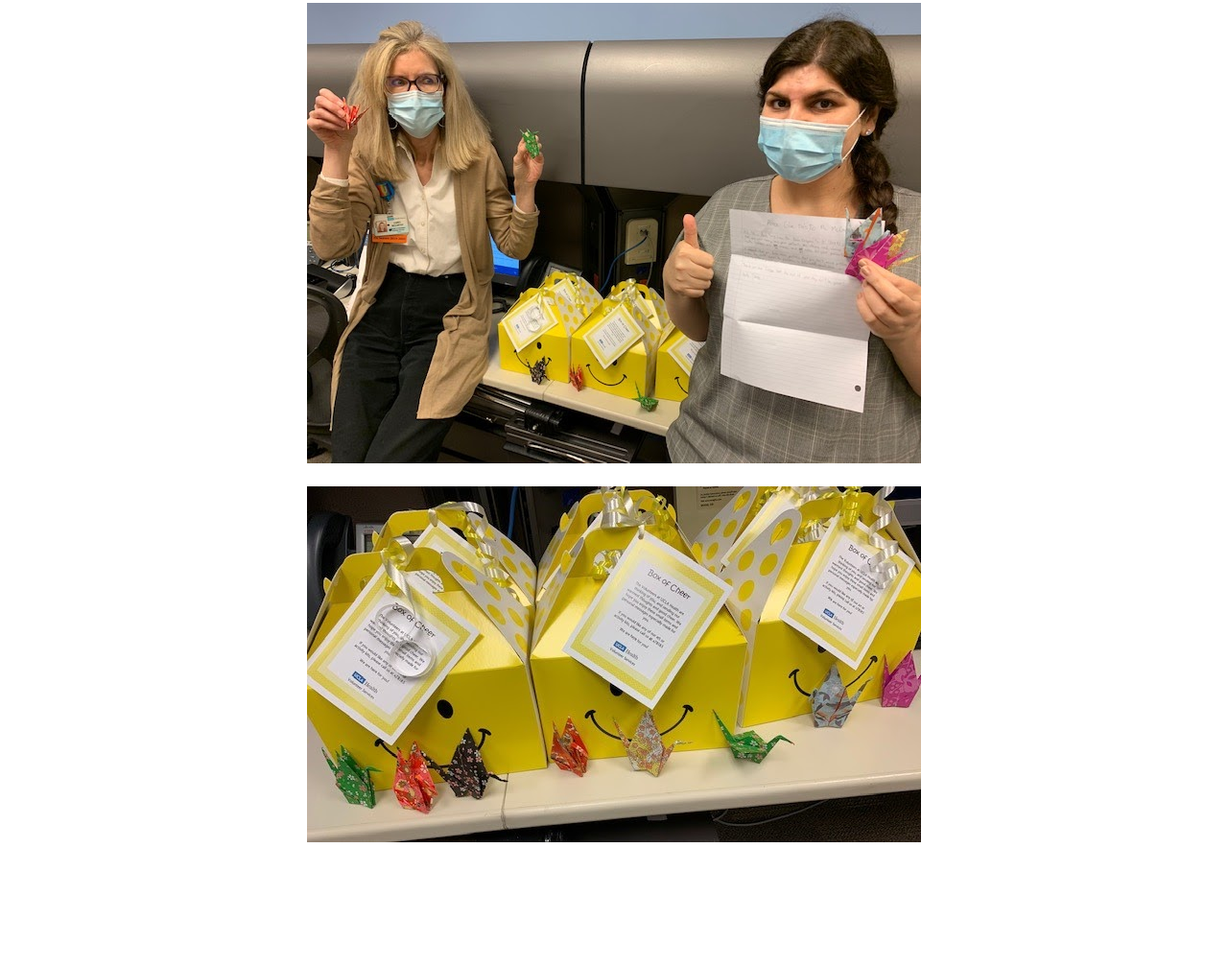
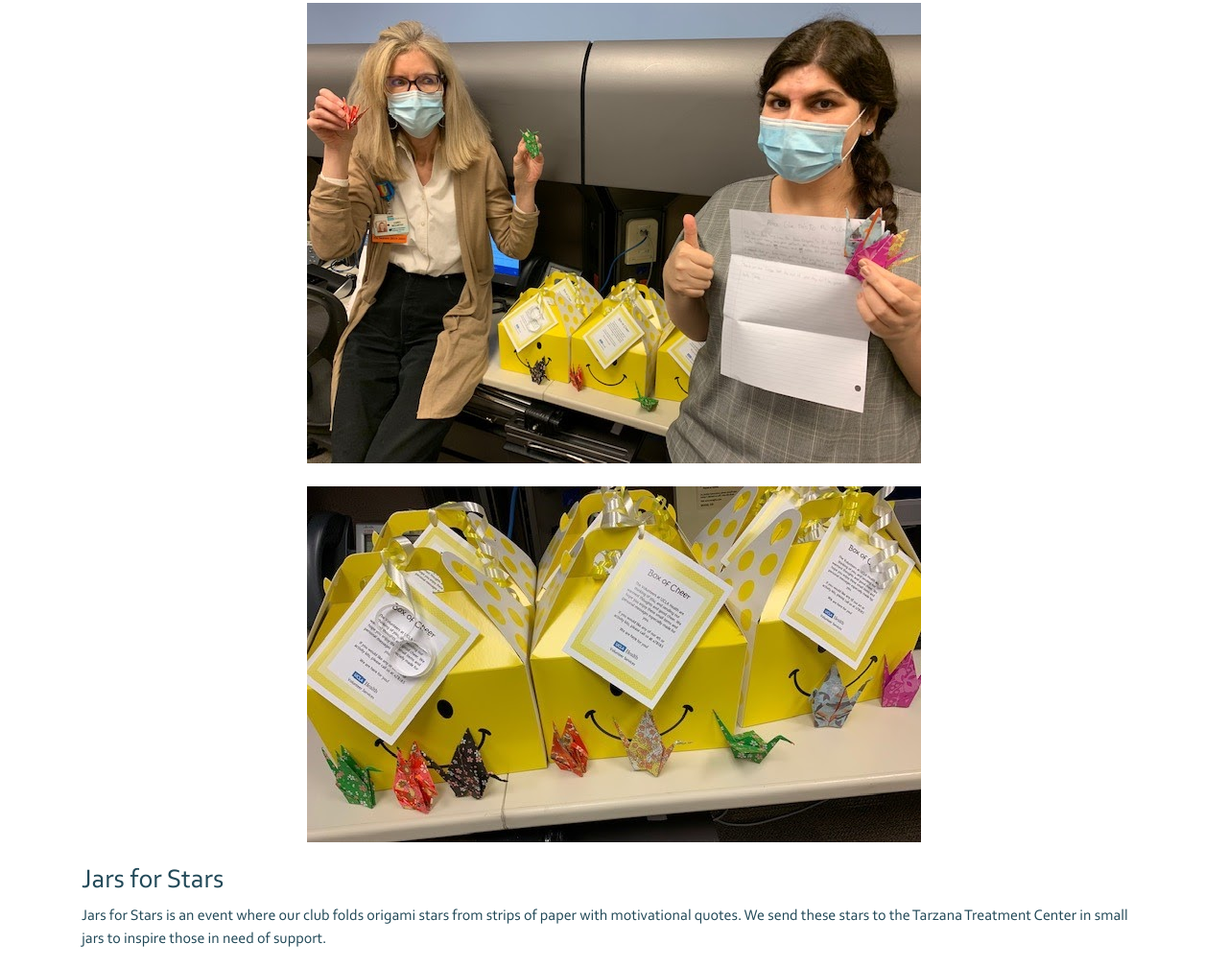
Before and after one commit to ryanlee4390/BOFA-Website, a website: page src/communityservice.html in a window 1280 px wide. Shown: the part 813-1820 px from the top of the page at 96% size. Before the commit the page ends 1715 px from the top, so only its background shows below. Drawn offline with nearby package versions, Linux system fonts and the light colour scheme.

Commit message:
Jars for Stars add

```diff
--- a/src/communityservice.html
+++ b/src/communityservice.html
@@ -46,6 +46,8 @@
             <img class="img-fluid mx-auto d-bloc" src="../img/communityservice/IMG_1572 (2).jpg" alt="image from event">
             <br><br>
         </div>
+        <h3>Jars for Stars</h3>
+        <p>Jars for Stars is an event where our club folds origami stars from strips of paper with motivational quotes. We send these stars to the Tarzana Treatment Center in small jars to inspire those in need of support.</p>
 
     </div>
 
```
Also changed, not shown: src/photogallery.html (+1 -9 lines).
